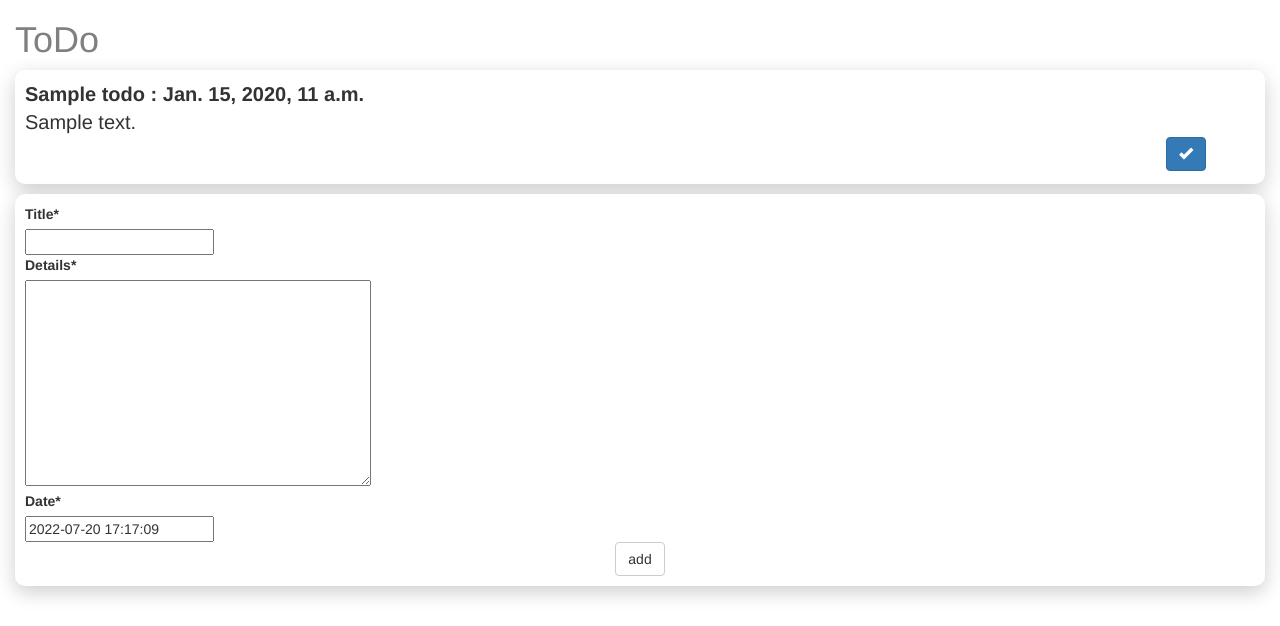
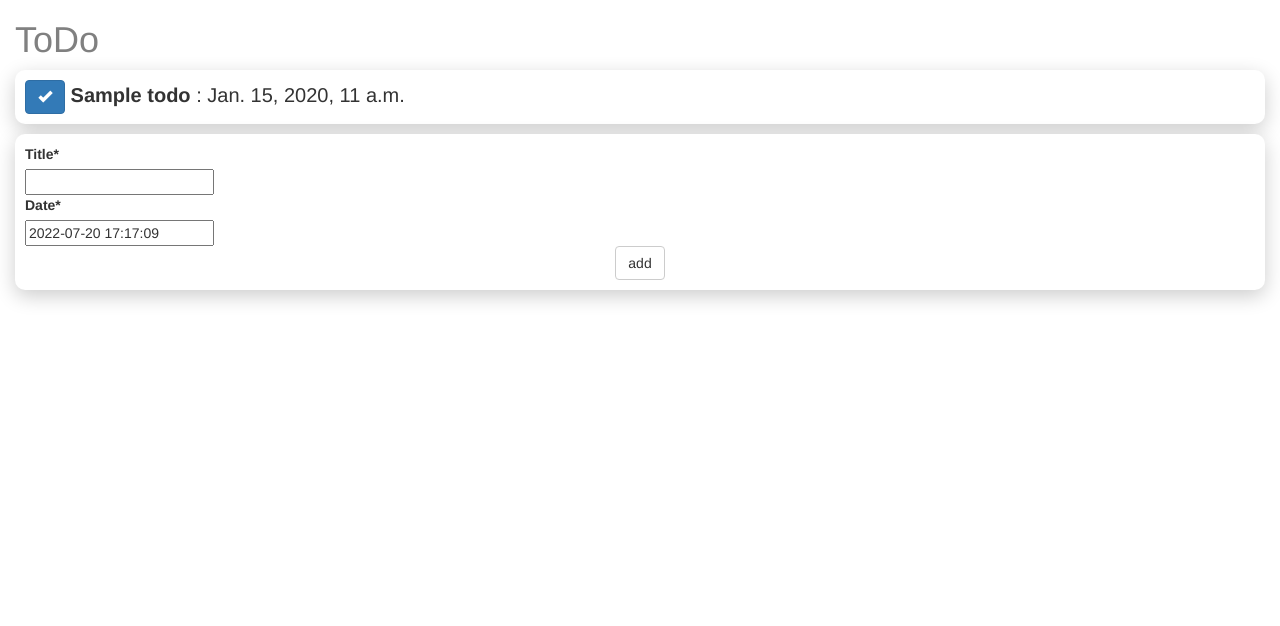
Before and after one commit to NEOZEO64/ToDo-List, a Django app: page / in a window 1280 px wide. Shown: the top 626 px of the page. Run offline with Django 4.2, Linux system fonts and the light colour scheme; tables that the repository leaves empty hold one stand-in row (values such as "Sample post"); some libraries are stand-ins or nearby versions.

Commit message:
removed details, made tasks inline

```diff
--- a/todo/models.py
+++ b/todo/models.py
@@ -3,7 +3,6 @@ from django.utils import timezone
 
 class Todo(models.Model):
     title=models.CharField(max_length=100)
-    details=models.TextField()
     date=models.DateTimeField(default=timezone.now)
 
     def __str__(self):
--- a/todo/templates/todo/index.html
+++ b/todo/templates/todo/index.html
@@ -19,6 +19,11 @@
       body {
         background: white;
       }
+
+      cardbody {
+        display: inline-block;
+      }
+
       .card {
         background: white;
         margin-bottom: 10px;
@@ -56,24 +61,25 @@
 
     {% for i in list %}
     <div class="card">
-      <b>{{i.title}} : {{i.date}}</b>
-      <br />
-      {{i.details}}
+      <div class="cardbody">
         <form
           action="/del/{{i.id}}"
           method="POST"
-        style="padding-right: 4%; padding-bottom: 3%"
+          style="display: inline-block"
         >
           {% csrf_token %}
           <button
             value="done"
             type="submit"
             class="btn btn-primary"
-          style="float: right"
+            style="display: inline-block"
           >
             <span class="glyphicon glyphicon-ok"></span>
           </button>
         </form>
+        <b>{{i.title}}</b> : {{i.date}}
+      </div>
+    </div>
   </div>
     {% endfor%}
 
```
Lines whose indentation alone changed are shown as unchanged.
